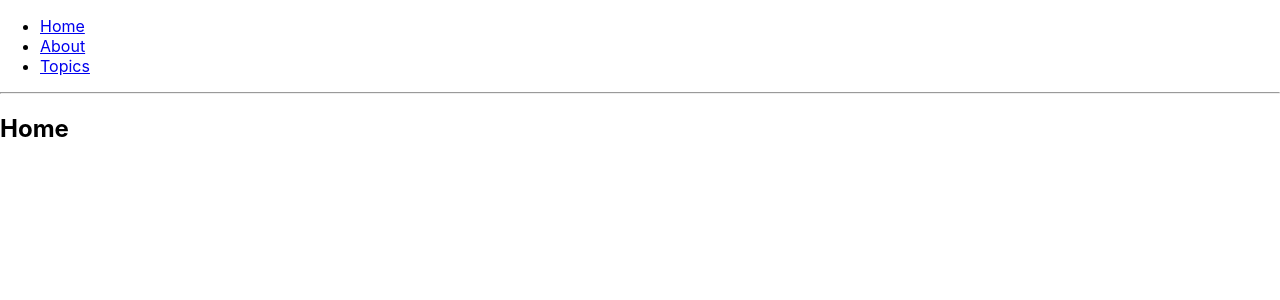
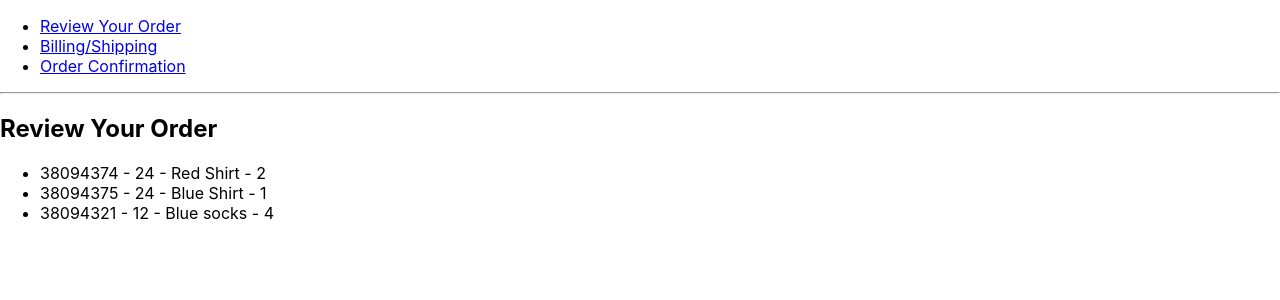
Before and after one commit to PeterBreen/assemble-test, a React (Create React App) app: page / in a window 1280 px wide. Shown: the top 300 px of the page. Built offline with nearby package versions, Linux system fonts and the light colour scheme.

Commit message:
basic data output

```diff
--- a/src/App.js
+++ b/src/App.js
@@ -1,5 +1,6 @@
 import React from "react";
 import { BrowserRouter as Router, Route, Link } from "react-router-dom";
+import ShoppingCart from './shoppingcart';
 
 function App() {
   return (
@@ -7,74 +8,50 @@ function App() {
       <div>
         <ul>
           <li>
-            <Link to="/">Home</Link>
+            <Link to="/">Review Your Order</Link>
           </li>
           <li>
-            <Link to="/about">About</Link>
+            <Link to="/billing">Billing/Shipping</Link>
           </li>
           <li>
-            <Link to="/topics">Topics</Link>
+            <Link to="/confirm">Order Confirmation</Link>
           </li>
         </ul>
 
         <hr />
 
-        <Route exact path="/" component={Home} />
-        <Route path="/about" component={About} />
-        <Route path="/topics" component={Topics} />
+        <Route exact path="/" component={Review} />
+        <Route path="/billing" component={Billing} />
+        <Route path="/confirm" component={Confirm} />
       </div>
     </Router>
   );
 }
 
-function Home() {
+function Review() {
   return (
     <div>
-      <h2>Home</h2>
+      <h2>Review Your Order</h2>
+      <ShoppingCart />
     </div>
   );
 }
 
-function About() {
+function Billing() {
   return (
     <div>
-      <h2>About</h2>
+      <h2>Billing/Shipping</h2>
     </div>
   );
 }
 
-function Topics({ match }) {
+function Confirm() {
   return (
-    <div>
-      <h2>Topics</h2>
-      <ul>
-        <li>
-          <Link to={`${match.url}/rendering`}>Rendering with React</Link>
-        </li>
-        <li>
-          <Link to={`${match.url}/components`}>Components</Link>
-        </li>
-        <li>
-          <Link to={`${match.url}/props-v-state`}>Props v. State</Link>
-        </li>
-      </ul>
-
-      <Route path={`${match.path}/:topicId`} component={Topic} />
-      <Route
-        exact
-        path={match.path}
-        render={() => <h3>Please select a topic.</h3>}
-      />
-    </div>
+  <div>
+    <h2>Order Confirmation</h2>
+  </div>
   );
 }
 
-function Topic({ match }) {
-  return (
-    <div>
-      <h3>{match.params.topicId}</h3>
-    </div>
-  );
-}
 
 export default App;
--- /dev/null
+++ b/src/shoppingcart.js
@@ -0,0 +1,48 @@
+//this component owns our data (defined as a static const here)
+//has a few classes to model our data - we have a cart which contains several products a user has selected
+//each product has associated info: SKU, Price, name
+//the cart has Product data and Quantity (qty * price = total cost)
+import React from 'react';
+
+class ShoppingCart extends React.Component {
+    render() {
+        return ( < div >
+          <
+          ul > {
+            cart.map(cart => < li key = {
+                cart.sku
+              } > {
+                cart.sku
+              } - {
+                cart.unitPrice
+              } - {
+                cart.name
+              } - {
+                cart.quantity
+              } < /li>)}</ul >
+              <
+              /div>
+            )
+          }
+
+        }
+
+export default ShoppingCart;
+
+//our data
+const cart = [{
+  sku: 38094374,
+  unitPrice: 24.0,
+  name: "Red Shirt",
+  quantity: 2
+}, {
+  sku: 38094375,
+  unitPrice: 24.0,
+  name: "Blue Shirt",
+  quantity: 1
+}, {
+  sku: 38094321,
+  unitPrice: 12.0,
+  name: "Blue socks",
+  quantity: 4
+}]
```
